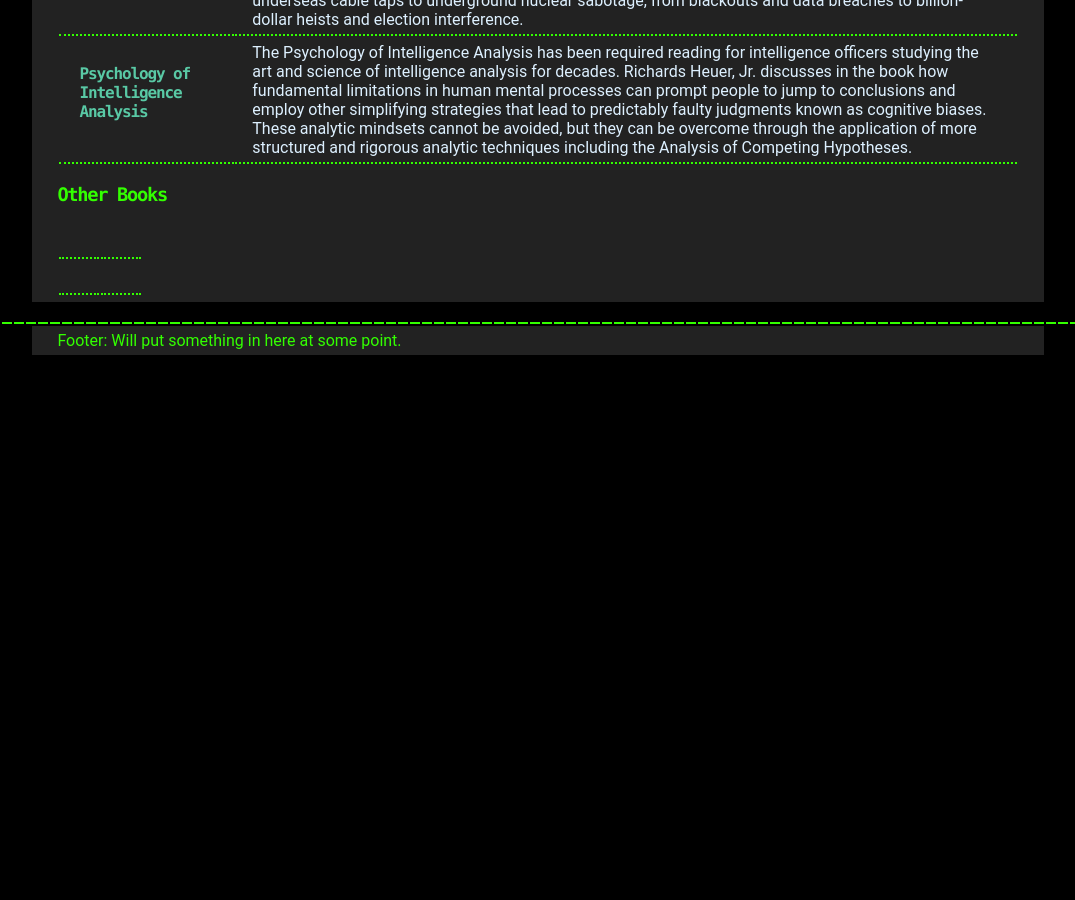
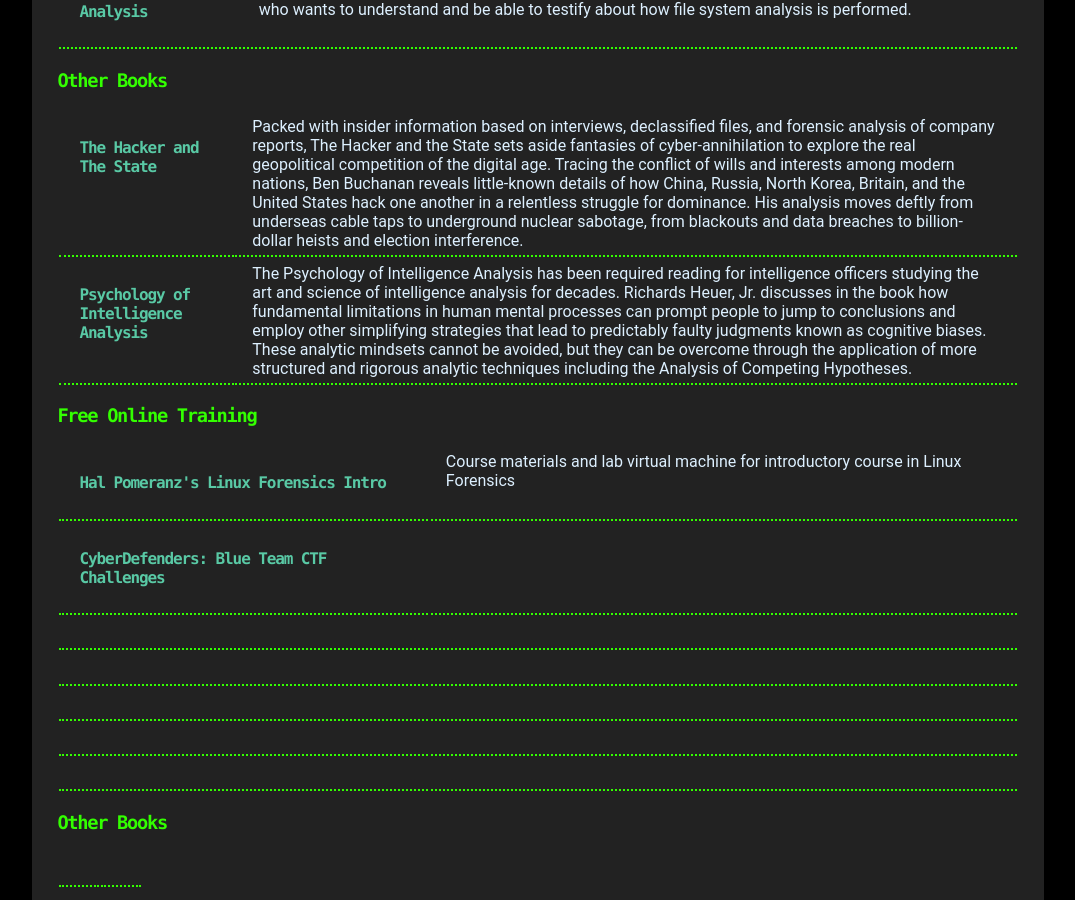
Before and after one commit to shannaniggans/fancy4n6.github.io, a Jekyll site: the page built from resources.md, in a window 1280 px wide and 900 px high, scrolled down 1407 px. Shown: the whole window, without its empty margins (102-1177 px from the left). Built offline with Jekyll 4.4.1, drawn with Linux system fonts in a browser that asks for light colours; Markdown is read by kramdown in place of the engine named in the settings; before the commit the page ends 1770 px from its top, so only the background shows below that; some of the changed text lies outside the part shown.

Commit message:
Update resources.md

```diff
--- a/resources.md
+++ b/resources.md
@@ -20,6 +20,19 @@
     <tr>
       <td><h4><b><a href="https://darknetdiaries.com/">Darknet Diaries</a></b></h4></td>
     <td>True stories from the dark side of the Internet. This is a podcast about hackers, breaches, shadow government activity, hacktivism, cybercrime, and all the things that dwell on the hidden parts of the network.
+      </td>
+  </tr>
+</tbody></table>
+
+ <h2>Communities</h2>
+<table><tbody>
+  <tr>
+    <td><h4><b><a href="https://discord.com/invite/crH7RQeJZz">ComfyCon Discord</a></b></h4></td>
+    <td></td>
+  </tr>
+    <tr>
+      <td><h4><b><a href="https://discord.gg/digitalforensics">Digital Forensics Discord</a></b></h4></td>
+    <td>
       </td>
   </tr>
 </tbody></table>
@@ -63,6 +76,38 @@
   </tr>
  </tbody></table>
 
+<h3>Free Online Training</h3>
+<table><tbody>
+   <tr>
+      <td><h4><b><a href="https://archive.org/details/HalLinuxForensics">Hal Pomeranz's Linux Forensics Intro</a></b></h4></td>
+    <td>Course materials and lab virtual machine for introductory course in Linux Forensics</td>
+  </tr>
+     <tr>
+      <td><h4><b><a href="https://cyberdefenders.org/">CyberDefenders: Blue Team CTF Challenges</a></b></h4></td>
+    <td></td>
+  </tr>
+       <tr>
+      <td><h4><b><a href=""></a></b></h4></td>
+    <td></td>
+  </tr>
+       <tr>
+      <td><h4><b><a href=""></a></b></h4></td>
+    <td></td>
+  </tr>
+       <tr>
+      <td><h4><b><a href=""></a></b></h4></td>
+    <td></td>
+  </tr>
+       <tr>
+      <td><h4><b><a href=""></a></b></h4></td>
+    <td></td>
+  </tr>
+       <tr>
+      <td><h4><b><a href=""></a></b></h4></td>
+    <td></td>
+  </tr>
+  </tbody></table>
+
   <h3>Other Books</h3>
 <table><tbody>
    <tr>
@@ -75,6 +120,4 @@
   </tr>
   </tbody></table>
 
-
-
   </div>
```
